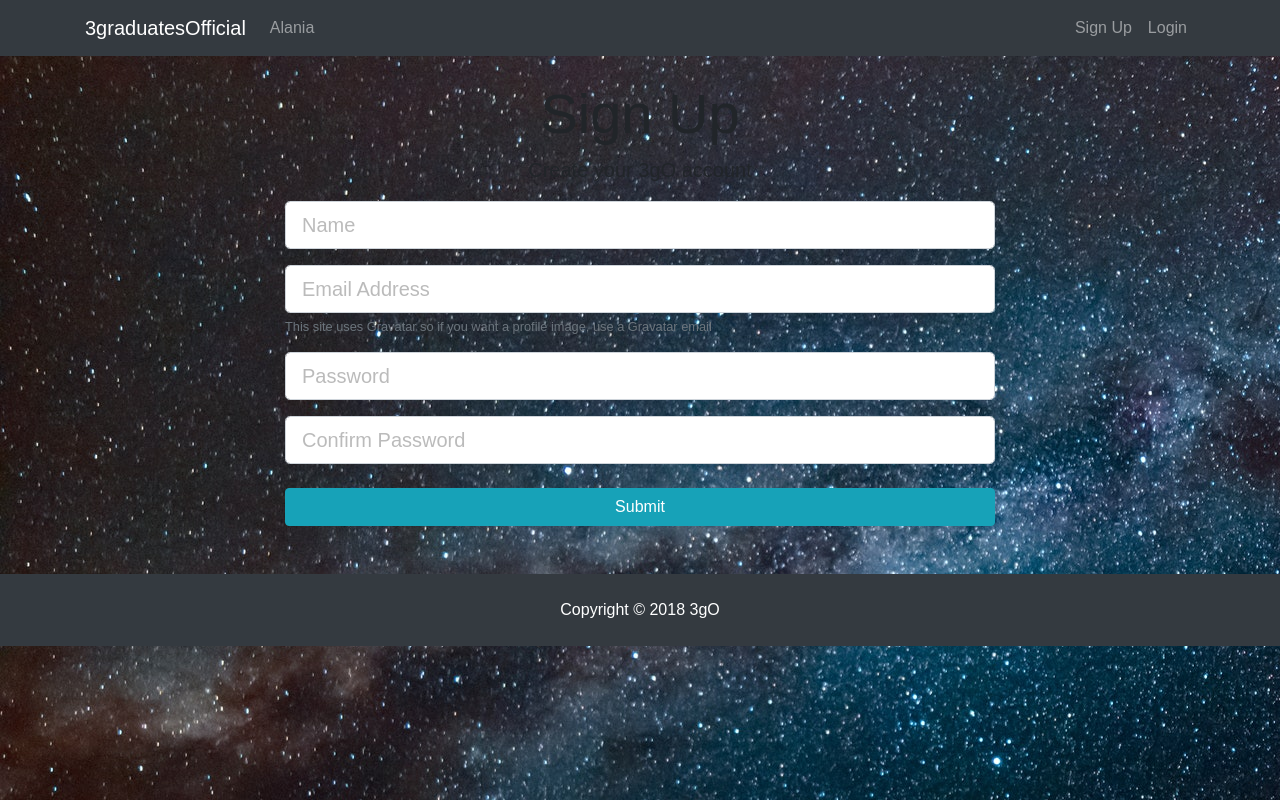
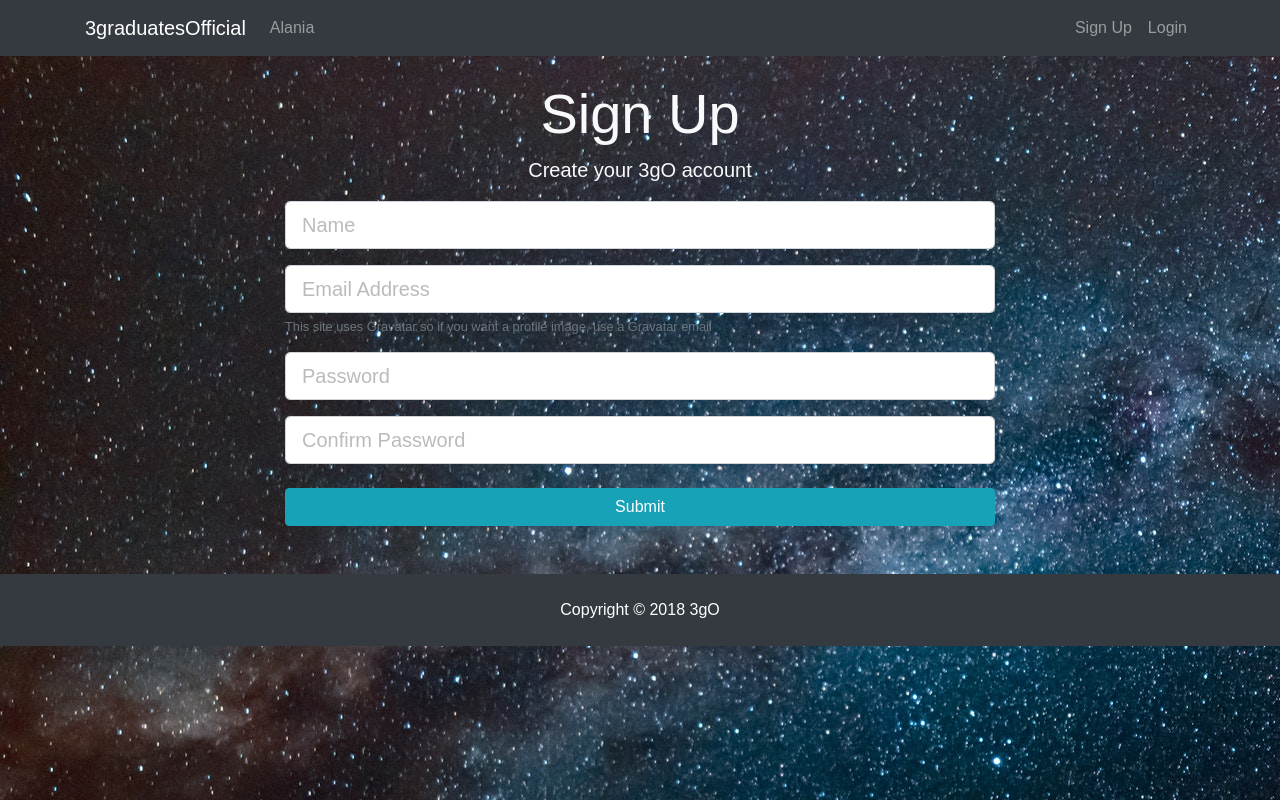
Before and after one commit to emitsianis/3graduatesOfficial, a React (Create React App) app in the folder client/: page /register in a window 1280 px wide. Built offline with nearby package versions, Linux system fonts and the light colour scheme.

Commit message:
added style changes that go with new background

```diff
--- a/client/src/App.css
+++ b/client/src/App.css
@@ -4,7 +4,7 @@ img {
 
 .landing {
   position: relative;
-  background: url("./img/showcase.jpg") no-repeat;
+  background: url("./bgd.jpeg") no-repeat;
   background-size: cover;
   background-position: center;
   height: 100vh;
--- a/client/src/components/auth/Login.js
+++ b/client/src/components/auth/Login.js
@@ -57,8 +57,10 @@ class Login extends Component {
           <div className="container">
             <div className="row">
               <div className="col-md-8 m-auto">
-                <h1 className="display-4 text-center">Log In</h1>
-                <p className="lead text-center">Sign in to your 3gO account</p>
+                <h1 className="display-4 text-center text-light">Log In</h1>
+                <p className="lead text-center text-light">
+                  Sign in to your 3gO account
+                </p>
                 <form onSubmit={this.onSubmit}>
                   <TextFieldGroup
                     placeholder="Email Address"
--- a/client/src/components/auth/Register.js
+++ b/client/src/components/auth/Register.js
@@ -57,8 +57,10 @@ class Register extends Component {
         <div className="container">
           <div className="row">
             <div className="col-md-8 m-auto">
-              <h1 className="display-4 text-center">Sign Up</h1>
-              <p className="lead text-center">Create your 3gO account</p>
+              <h1 className="display-4 text-center text-light">Sign Up</h1>
+              <p className="lead text-center text-light">
+                Create your 3gO account
+              </p>
               <form onSubmit={this.onSubmit}>
                 <TextFieldGroup
                   placeholder="Name"
--- a/client/src/components/dashboard/Dashboard.js
+++ b/client/src/components/dashboard/Dashboard.js
@@ -69,7 +69,7 @@ class Dashboard extends Component {
         <div className="container">
           <div className="row">
             <div className="col-md-12">
-              <h1 className="diplay-4">Dashboard</h1>
+              <h1 className="diplay-4 text-light">Dashboard</h1>
               {dashboardContent}
             </div>
           </div>
--- a/client/src/components/profiles/Profiles.js
+++ b/client/src/components/profiles/Profiles.js
@@ -31,7 +31,7 @@ class Profiles extends Component {
         <div className="container">
           <div className="row">
             <div className="col-md-12">
-              <h1 className="display-4 text-center" style={{ color: "white" }}>
+              <h1 className="display-4 text-center text-light">
                 List of Alania
               </h1>
               <p className="lead text-center">
```
